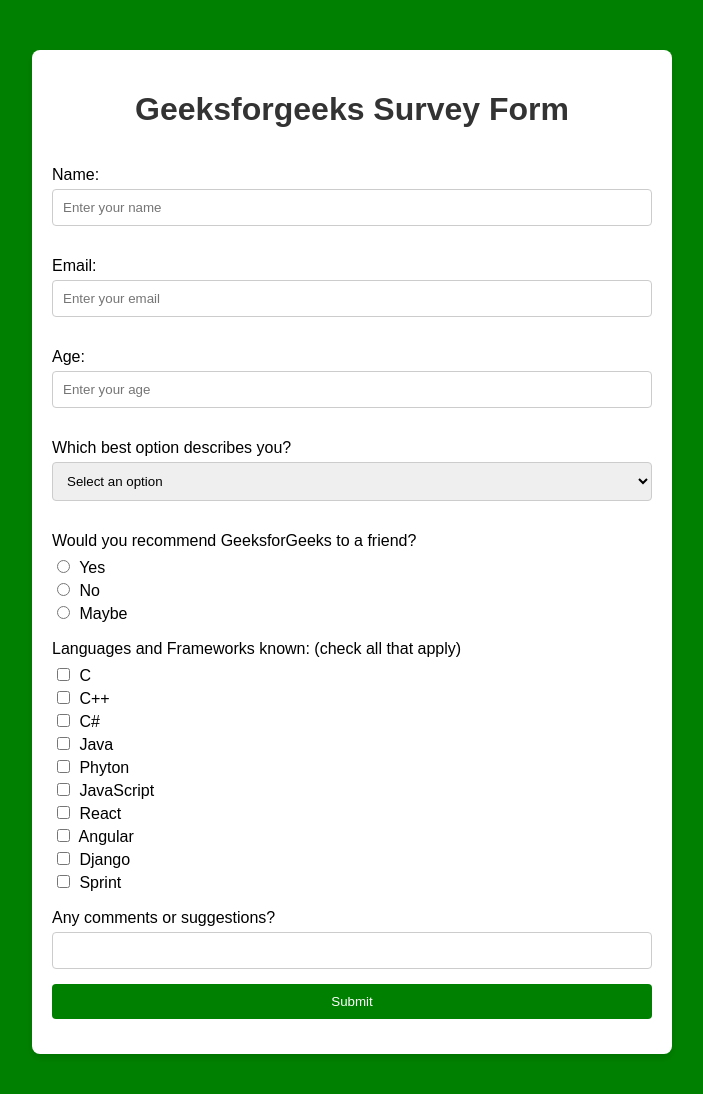
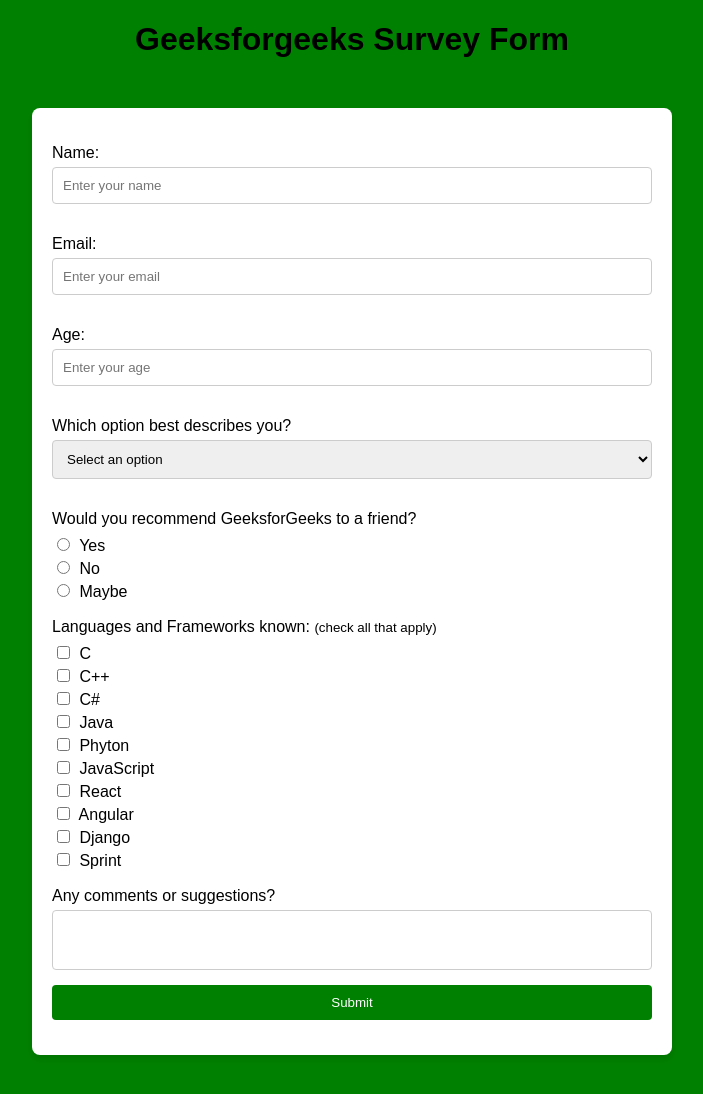
Before and after one commit to PFBregon/HTML-Forms, a plain HTML site: page index.html in a window 1280 px wide. Shown: the whole page, without its empty margins (288-991 px from the left). Drawn offline with Linux system fonts and the light colour scheme.

Commit message:
retoques de estilo y pequeñas modificaciones

```diff
--- a/index.html
+++ b/index.html
@@ -7,9 +7,10 @@
     <title>Document</title>
 </head>
 <body>
-    <div class="container">
-        <h1>Geeksforgeeks Survey Form</h1>
-        <form id="webForm">
+  <h1>Geeksforgeeks Survey Form</h1>
+  <div class="container">
+
+          <form id="webForm">
 
           <p class="name">Name:</p>
           <input type="text" id="name" name="name" placeholder="Enter your name" required>
@@ -22,8 +23,7 @@
           <p class="age">Age:</p>
           <input type="number" id="age" name="age" min="1" placeholder="Enter your age" required>
 
-
-          <p class="description">Which best option describes you?</p>
+          <p class="description">Which option best describes you?</p>
           <select id="description" name="description" required>
             <option value="" disabled selected>Select an option</option>
             <option value="student">Student</option>
@@ -32,14 +32,14 @@
           </select>
 
 
-            <p>Would you recommend GeeksforGeeks to a friend?</p>
+          <p>Would you recommend GeeksforGeeks to a friend?</p>
             <label><input type="radio" name="recommend" value="yes" required> Yes</label>
             <label><input type="radio" name="recommend" value="no"> No</label>
             <label><input type="radio" name="recommend" value="maybe"> Maybe</label>
 
 
 
-          <p>Languages and Frameworks known: (check all that apply) </p>
+          <p>Languages and Frameworks known: <small> (check all that apply) </small></p>
             <label><input type="checkbox" name="languages" value="C"> C</label>
             <label><input type="checkbox" name="languages" value="C++"> C++</label>
             <label><input type="checkbox" name="languages" value="C#"> C#</label>
@@ -52,12 +52,11 @@
             <label><input type="checkbox" name="languages" value="sprint"> Sprint</label>
 
 
-
-
-            <p class="comments">Any comments or suggestions?</p>
-            <input placeholder id="comments" name="comments">
+          <p>Any comments or suggestions?</p>
+          <input placeholder type="comments" name="comments">
 
           <button type="submit">Submit</button>
+
         </form>
       </div>
 </body>
--- a/styles.css
+++ b/styles.css
@@ -16,7 +16,7 @@ body {
 
   h1 {
     text-align: center;
-    color: #333;
+    color: black;
   }
 
   form {
@@ -52,6 +52,10 @@ body {
     margin-bottom: 5px;
   }
 
+  input[type="comments"] {
+    line-height: 1cm;
+  }
+
   button {
     background-color: green;
     color: #fff;
```
